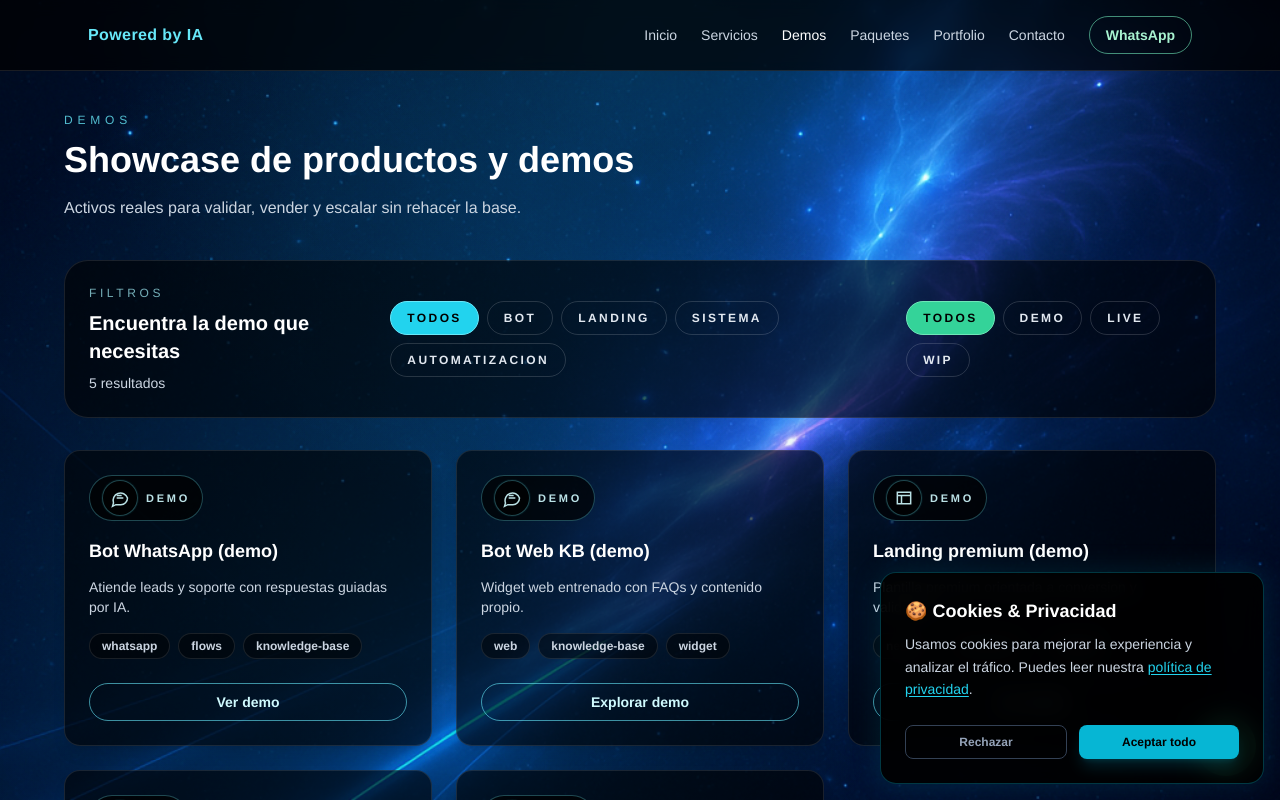
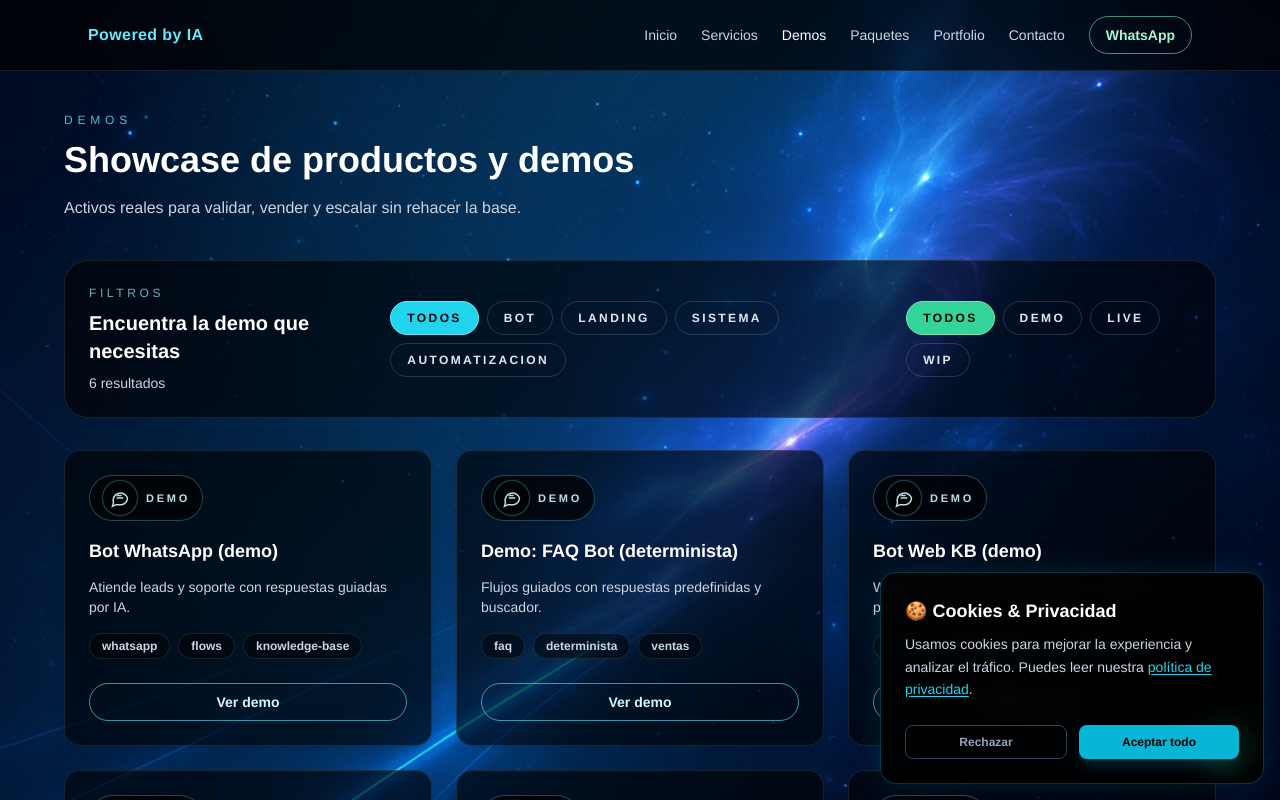
Before and after one commit to jakkard01/launchlab, a Next.js app: page /demos in a window 1280 px wide. Shown: the top 800 px of the page. Built offline with nearby package versions, Linux system fonts and the light colour scheme.

Commit message:
fix(demos): route bot to /demos/bot + unify demo layout

```diff
--- a/src/app/components/LandingLocal.tsx
+++ b/src/app/components/LandingLocal.tsx
@@ -193,10 +193,10 @@ export default function LandingLocal({ onShowVideo, heroRef, onScrollToHero }: L
                 Ver demo en video
               </button>
               <Link
-                href="#bot"
+                href="/demos/bot"
                 className="rounded-full border border-cyan-300/60 px-6 py-3 text-sm font-semibold text-cyan-100 transition hover:bg-cyan-400 hover:text-black"
               >
-                Probar bot ahora
+                Ver demo del bot
               </Link>
               <Link
                 href="/services"
--- a/src/app/content/showcase.ts
+++ b/src/app/content/showcase.ts
@@ -30,6 +30,20 @@ export const showcase: ShowcaseItem[] = [
     ctaLabel: "Ver demo",
     ctaHref: "/demos/bot-whatsapp-demo",
     relatedServices: ["chatbot-bot-ia", "automatizaciones"],
+  },
+  {
+    slug: "faq-bot-demo",
+    title: "Demo: FAQ Bot (determinista)",
+    type: "bot",
+    status: "demo",
+    summary: "Flujos guiados con respuestas predefinidas y buscador.",
+    detail:
+      "Demo sin IA para mostrar preguntas frecuentes, categorias y CTA de venta.",
+    tags: ["faq", "determinista", "ventas"],
+    glyph: "messages",
+    ctaLabel: "Ver demo",
+    ctaHref: "/demos/bot",
+    relatedServices: ["chatbot-bot-ia", "consultoria-implementacion"],
   },
   {
     slug: "bot-web-kb-demo",
```
